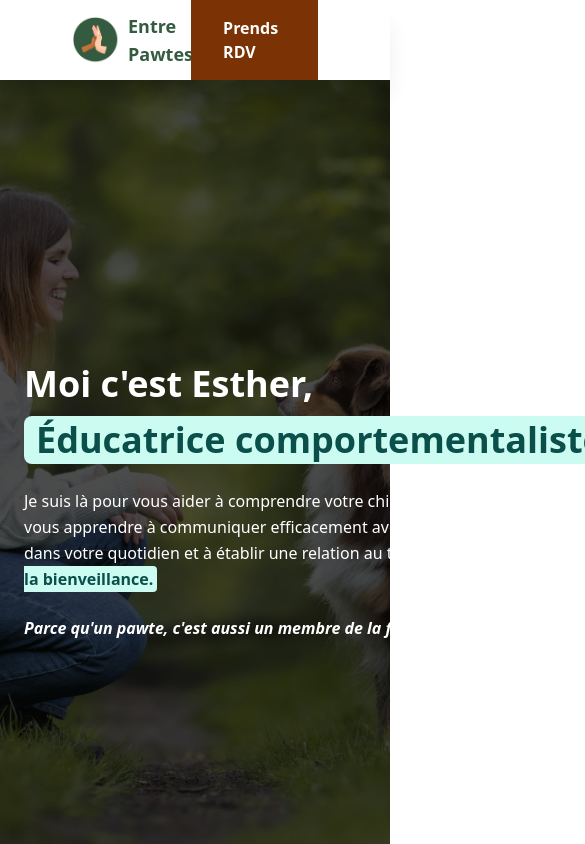
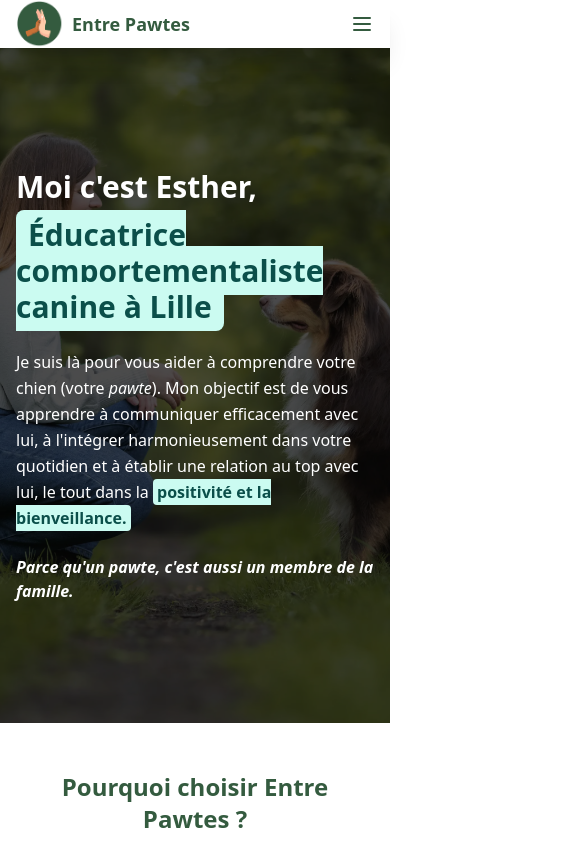
Before and after one commit to thomaslombart/entre-pawtes, a Next.js app: page / in a window 390 px wide. Shown: the top 844 px of the page, 585 px wide, since content can reach past the window. Built offline with nearby package versions, Linux system fonts and the light colour scheme.

Commit message:
Add responsive

```diff
--- a/app/components/nav.tsx
+++ b/app/components/nav.tsx
@@ -1,10 +1,15 @@
+"use client";
+
 import Image from "next/image";
 import Link from "next/link";
+import { useState } from "react";
 
 export function Navbar() {
+  const [isMenuOpen, setIsMenuOpen] = useState(false);
+
   return (
     <header className="sticky top-0 z-50 bg-white shadow-xl">
-      <nav className="flex justify-between items-center px-18">
+      <nav className="flex justify-between items-center px-4 md:px-18">
         <Link href="/" className="flex items-center gap-2">
           <Image
             src="/images/entre-pawtes.png"
@@ -16,14 +21,59 @@ export function Navbar() {
           <span className="text-lg font-black text-primary">Entre Pawtes</span>
         </Link>
 
+        <button
+          className="md:hidden flex items-center"
+          onClick={() => setIsMenuOpen(!isMenuOpen)}
+          aria-label={isMenuOpen ? "Close menu" : "Open menu"}
+        >
+          <svg
+            className="w-6 h-6 text-primary"
+            fill="none"
+            stroke="currentColor"
+            viewBox="0 0 24 24"
+          >
+            {isMenuOpen ? (
+              <path
+                strokeLinecap="round"
+                strokeLinejoin="round"
+                strokeWidth={2}
+                d="M6 18L18 6M6 6l12 12"
+              />
+            ) : (
+              <path
+                strokeLinecap="round"
+                strokeLinejoin="round"
+                strokeWidth={2}
+                d="M4 6h16M4 12h16M4 18h16"
+              />
+            )}
+          </svg>
+        </button>
+
         <Link
           href="https://cal.com/entre-pawtes/premier-appel"
-          className="bg-amber-900 text-white hover:bg-amber-900/90 text-white font-bold py-4 px-8 transition-colors"
+          className="hidden md:block bg-amber-900 text-white hover:bg-amber-900/90 font-bold py-2 px-4 md:py-4 md:px-8 rounded-lg md:rounded-none transition-colors"
           target="_blank"
           rel="noopener noreferrer"
         >
-          Prends RDV
+          Prendre RDV
         </Link>
+
+        {isMenuOpen && (
+          <div className="absolute top-full left-0 right-0 bg-white shadow-lg md:hidden z-50">
+            <div className="flex flex-col p-4">
+              <Link
+                href="https://cal.com/entre-pawtes/premier-appel"
+                className="bg-amber-900 text-white hover:bg-amber-900/90 font-bold py-3 px-4 rounded-lg transition-colors text-center"
+                target="_blank"
+                rel="noopener noreferrer"
+                onClick={() => setIsMenuOpen(false)}
+              >
+                Prendre RDV
+              </Link>
+            </div>
+          </div>
+        )}
       </nav>
     </header>
   );
--- a/app/globals.css
+++ b/app/globals.css
@@ -7,4 +7,39 @@
 
 body {
   font-family: var(--font-sans), Arial, Helvetica, sans-serif;
+  -webkit-font-smoothing: antialiased;
+  -moz-osx-font-smoothing: grayscale;
 }
+
+html {
+  scroll-behavior: smooth;
+}
+
+/* Responsive base styles */
+img {
+  max-width: 100%;
+  height: auto;
+}
+
+/* Improve mobile tap targets */
+button, a {
+  touch-action: manipulation;
+}
+
+/* Responsive container for embedded content */
+.responsive-container {
+  position: relative;
+  overflow: hidden;
+  width: 100%;
+  padding-top: 56.25%; /* 16:9 Aspect Ratio */
+}
+
+.responsive-container iframe {
+  position: absolute;
+  top: 0;
+  left: 0;
+  bottom: 0;
+  right: 0;
+  width: 100%;
+  height: 100%;
+}
--- a/app/layout.tsx
+++ b/app/layout.tsx
@@ -12,6 +12,7 @@ const inter = Inter({
 export const metadata: Metadata = {
   title: "Entre Pawtes",
   description: "Éducatrice comportementaliste canine à Lille",
+  viewport: "width=device-width, initial-scale=1, maximum-scale=5",
 };
 
 export default function RootLayout({
@@ -20,10 +21,12 @@ export default function RootLayout({
   children: React.ReactNode;
 }>) {
   return (
-    <html lang="en">
-      <body className={`${inter.variable} antialiased`}>
+    <html lang="fr" className="scroll-smooth">
+      <body
+        className={`${inter.variable} antialiased min-h-screen flex flex-col`}
+      >
         <Navbar />
-        <main>{children}</main>
+        <main className="flex-grow">{children}</main>
         <Footer />
       </body>
     </html>
--- a/app/page.tsx
+++ b/app/page.tsx
@@ -115,31 +115,35 @@ const certifications = [
 ];
 
 const styles = {
-  section: "px-6 md:px-8 py-16 md:py-24",
+  section: "px-4 sm:px-6 md:px-8 py-12 sm:py-16 md:py-20 lg:py-24",
   container: "max-w-6xl mx-auto",
 
-  heroTitle: "text-4xl md:text-5xl font-black",
-  sectionTitle: "text-3xl md:text-4xl font-black text-center mb-12",
-  sectionSubtitle: "text-2xl md:text-3xl font-black text-center mb-8",
+  heroTitle: "text-3xl sm:text-4xl md:text-5xl font-black",
+  sectionTitle:
+    "text-2xl sm:text-3xl md:text-4xl font-black text-center mb-8 md:mb-12",
+  sectionSubtitle:
+    "text-xl sm:text-2xl md:text-3xl font-black text-center mb-6 md:mb-8",
 
   text: "text-base md:text-lg leading-relaxed",
   textSmall: "text-sm leading-relaxed",
 
-  card: "rounded-lg shadow-md p-8 flex flex-col h-full",
-  cardTitle: "text-2xl md:text-3xl font-black text-center mb-4",
-  cardTitleSmall: "text-xl md:text-2xl font-black text-center mb-4",
-  cardHighlight: "rounded-lg shadow-lg p-8 flex flex-col h-full",
+  card: "rounded-lg shadow-md p-4 sm:p-6 md:p-8 flex flex-col h-full",
+  cardTitle: "text-xl sm:text-2xl md:text-3xl font-black text-center mb-4",
+  cardTitleSmall:
+    "text-lg sm:text-xl md:text-2xl font-black text-center mb-3 sm:mb-4",
+  cardHighlight: "rounded-lg shadow-lg p-4 sm:p-6 md:p-8 flex flex-col h-full",
 
   button:
-    "inline-block py-3 px-8 font-bold rounded-lg text-center transition-all duration-300",
+    "inline-block py-2 sm:py-3 px-6 sm:px-8 font-bold rounded-lg text-center transition-all duration-300",
   primaryButton: "bg-amber-900 text-white hover:bg-amber-900/90",
 
-  gap: "gap-8 md:gap-12",
-  marginBottom: "mb-12 md:mb-16",
-  marginTop: "mt-12 md:mt-24",
+  gap: "gap-6 md:gap-8 lg:gap-12",
+  marginBottom: "mb-8 sm:mb-12 md:mb-16",
+  marginTop: "mt-8 sm:mt-12 md:mt-16 lg:mt-24",
 
-  grid2: "grid grid-cols-1 md:grid-cols-2 gap-8 md:gap-12",
-  grid3: "grid grid-cols-1 md:grid-cols-3 gap-8 md:gap-10",
+  grid2: "grid grid-cols-1 md:grid-cols-2 gap-6 sm:gap-8 md:gap-12",
+  grid3:
+    "grid grid-cols-1 sm:grid-cols-2 lg:grid-cols-3 gap-5 sm:gap-6 md:gap-10",
 
   roundedImage: "rounded-lg shadow-lg",
 
@@ -151,7 +155,7 @@ const styles = {
 export default function Page() {
   return (
     <>
-      <section className="relative w-full h-screen">
+      <section className="relative w-full h-[80vh] md:h-screen">
         <Image
           src="/images/home.webp"
           alt="Éducatrice canine avec un chien dans un environnement naturel"
@@ -164,11 +168,11 @@ export default function Page() {
 
         <div className="absolute inset-0 bg-black/70"></div>
 
-        <div className="absolute inset-0 px-6 md:px-12 lg:px-24 flex items-center text-white">
+        <div className="absolute inset-0 px-4 sm:px-6 md:px-12 lg:px-24 flex items-center text-white">
           <div className="flex flex-col gap-6">
             <h1 className={styles.heroTitle}>
               <span className="block mb-3">Moi c&apos;est Esther,</span>
-              <span className="bg-teal-100 text-teal-900 px-3 py-1 rounded-lg inline-block whitespace-nowrap">
+              <span className="bg-teal-100 text-teal-900 px-3 py-1 rounded-lg inline md:inline-block">
                 Éducatrice comportementaliste canine à Lille
               </span>
             </h1>
@@ -203,15 +207,17 @@ export default function Page() {
           <div
             className={`flex flex-col md:flex-row ${styles.gap} ${styles.marginBottom} items-center`}
           >
+            <div className="w-full md:w-1/2">
               <Image
                 src="/images/sully-le-ouf.webp"
                 alt="Sully, le chien d'Esther"
                 width={600}
                 height={600}
-              className={`${styles.roundedImage} h-full`}
+                className={`${styles.roundedImage} w-full h-auto`}
               />
+            </div>
 
-            <ul className="space-y-4">
+            <ul className="space-y-4 w-full md:w-1/2">
               <CheckmarkItem
                 emoji="🔍"
                 title="Une approche personnalisée et bienveillante"
@@ -251,7 +257,7 @@ export default function Page() {
             ))}
           </div>
 
-          <div className="text-center mt-14">
+          <div className="text-center mt-10 md:mt-14">
             <a
               href="https://maps.app.goo.gl/ba1gco5uMirkRtSq7"
               target="_blank"
@@ -275,8 +281,8 @@ export default function Page() {
                   <Image
                     src={plan.image}
                     alt={plan.title}
-                    width={160}
-                    height={160}
+                    width={140}
+                    height={140}
                     className="object-contain drop-shadow-xl"
                   />
                 </div>
@@ -288,7 +294,7 @@ export default function Page() {
                   >
                     {plan.title}
                   </h3>
-                  <span className="text-3xl md:text-4xl font-medium text-primary text-center mb-6">
+                  <span className="text-2xl sm:text-3xl md:text-4xl font-medium text-primary text-center mb-6">
                     {plan.price}
                   </span>
                   <ul className="space-y-4 mb-8">
@@ -332,12 +338,12 @@ export default function Page() {
                   >
                     {service.title}
                   </h4>
-                  <div className="text-center mb-6">
-                    <span className="text-2xl font-medium text-primary">
+                  <div className="text-center mb-3 sm:mb-6">
+                    <span className="text-xl sm:text-2xl font-medium text-primary">
                       {service.price}
                     </span>
                   </div>
-                  <ul className="space-y-4 mb-8">
+                  <ul className="space-y-2 sm:space-y-4 mb-4 sm:mb-8">
                     {service.features.map((feature, i) => (
                       <li key={i} className="flex items-start">
                         <CheckmarkItem.Icon />
@@ -359,7 +365,7 @@ export default function Page() {
               ))}
             </div>
 
-            <div className="text-center mt-10 mb-20">
+            <div className="text-center mt-8 sm:mt-10 mb-12 sm:mb-20">
               <p className={`${styles.textSmall} text-white/80`}>
                 Vous ne trouvez pas la prestation que vous recherchez ?
                 Contactez-moi via{" "}
@@ -383,20 +389,20 @@ export default function Page() {
             </div>
           </div>
 
-          <div className="flex flex-col md:flex-row bg-white rounded-xl min-h-[360px] overflow-hidden gap-12">
-            <div className="flex-1">
+          <div className="flex flex-col md:flex-row bg-white rounded-xl overflow-hidden gap-4 sm:gap-8 md:gap-12">
+            <div className="w-full md:w-1/2 h-[250px] sm:h-[300px] md:h-auto">
               <iframe
                 src="https://www.google.com/maps/d/embed?mid=1n4tB_zyC39Fu2TOfmWCkE7LCottYyHQ&ehbc=2E312F&hl=fr"
                 width="100%"
-                className="h-full"
-                style={{ marginTop: "-70px", height: "430px" }}
+                height="100%"
+                style={{ minHeight: "250px" }}
                 title="Zone de déplacement sans frais supplémentaires"
                 loading="lazy"
                 allowFullScreen
               />
             </div>
-            <div className="flex-1 flex flex-col justify-center text-gray-900">
-              <h3 className="mb-4 text-xl font-extrabold">
+            <div className="w-full md:w-1/2 flex flex-col justify-center text-gray-900 p-4 sm:p-6">
+              <h3 className="mb-2 sm:mb-4 text-xl font-extrabold">
                 Frais de déplacement{" "}
                 <span className="relative inline-block">
                   <span className="relative z-10 text-orange-900 font-extrabold">
@@ -406,7 +412,7 @@ export default function Page() {
                 </span>{" "}
                 <span>dans un rayon de 10 km autour de Lille</span>
               </h3>
-              <p className="mb-4">
+              <p className="mb-2 sm:mb-4">
                 <span className="font-bold text-gray-900 text-lg block mb-1">
                   Zones desservies sans frais :
                 </span>
@@ -434,16 +440,18 @@ export default function Page() {
           <div
             className={`flex flex-col md:flex-row ${styles.gap} mx-auto justify-center md:items-center`}
           >
+            <div className="w-full md:w-1/3 mb-6 md:mb-0">
               <Image
                 src="/images/esther-avec-sully-vertical.webp"
                 alt="Esther avec son chien Sully"
                 width={350}
                 height={350}
-              className={`${styles.roundedImage} mx-auto md:mx-0`}
+                className={`${styles.roundedImage} mx-auto md:mx-0 w-full max-w-[300px] h-auto`}
               />
+            </div>
 
-            <div className="md:w-1/2 space-y-5">
-              <h3 className={`text-2xl font-extrabold text-primary`}>
+            <div className="w-full md:w-2/3 space-y-5">
+              <h3 className={`text-xl sm:text-2xl font-extrabold text-primary`}>
                 Moi, c&apos;est Esther,{" "}
                 <span className="font-bold">dogmom de Sully.</span>
               </h3>
@@ -512,20 +520,20 @@ export default function Page() {
                   <Image
                     src={cert.image}
                     alt={cert.title}
-                    width={200}
-                    height={200}
+                    width={140}
+                    height={140}
                     className="object-contain drop-shadow-xl"
                   />
                 </div>
                 <div
-                  className={`${styles.cardHighlight} bg-white text-gray-800 pt-16 h-full flex flex-col`}
+                  className={`${styles.cardHighlight} bg-white text-gray-800 pt-14 sm:pt-16 h-full flex flex-col`}
                 >
                   <h3
-                    className={`${styles.cardTitleSmall} text-primary mb-5 text-center`}
+                    className={`${styles.cardTitleSmall} text-primary mb-3 sm:mb-5 text-center`}
                   >
                     {cert.title}
                   </h3>
-                  <ul className="space-y-4 mt-2 flex-grow">
+                  <ul className="space-y-3 sm:space-y-4 mt-1 sm:mt-2 flex-grow">
                     {cert.description.map((item, i) => (
                       <li key={i} className="flex items-start">
                         <span className="text-primary font-bold mr-2">•</span>
```
Also changed, not shown: app/components/footer.tsx (+10 -10 lines), components/CheckmarkItem.tsx (+5 -5 lines). Lines whose indentation alone changed are shown as unchanged.
